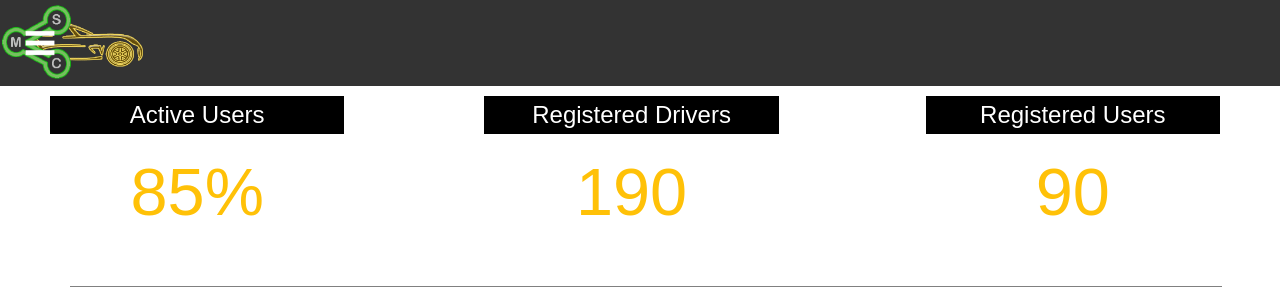
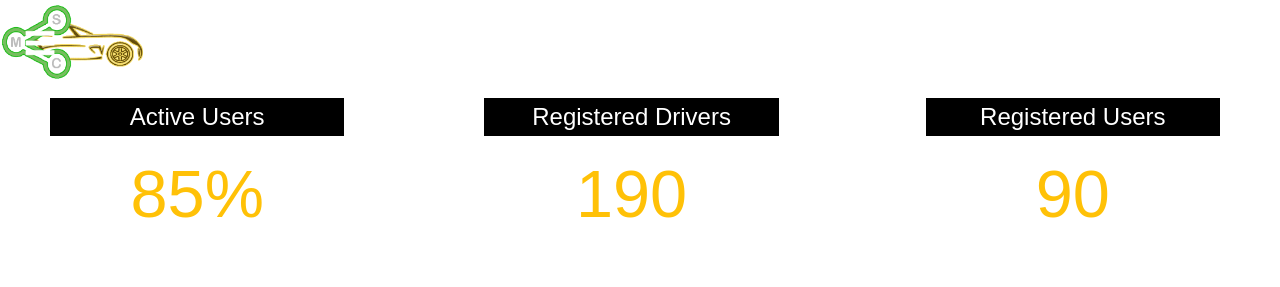
Before and after one commit to jrzeric/shareMyCar, a PHP site: page /account/admin/dashboard.php in a window 1280 px wide. Shown: the top 287 px of the page. Run offline with PHP 8.4, Linux system fonts and the light colour scheme; some libraries are stand-ins or nearby versions.

Commit message:
removing the style in header

```diff
--- a/webapp/account/admin/css/dashboard/style.css
+++ b/webapp/account/admin/css/dashboard/style.css
@@ -1,13 +1,13 @@
 * { margin: auto 0px; font-family: Arial, Verdana, Sans-serif; font-size: 15pt;}
 h1 { text-align: center; }
-header {
+/*header {
   position: relative;
   width: 100%;
   height: 86px;
   color: white;
   background-color: #080B43;
   text-align: left;
-}
+}*/
 main {
   position: relative;
   width: 100%;
--- a/webapp/account/admin/dashboard.php
+++ b/webapp/account/admin/dashboard.php
@@ -5,7 +5,7 @@
     <meta name="viewport" content="width=device-width, initial-scale=1.0">
     <link rel="stylesheet" href="css/dashboard/style.css">
     <link rel="stylesheet" href="css/dashboard/footer.css">
-    <link rel="stylesheet" href="css/dashboard/menuStyle.css">
+    <!--<link rel="stylesheet" href="css/dashboard/menuStyle.css">-->
     <link href="css/dashboard/chart.css" rel="stylesheet"></link>
     <script src="js/dashboard/chart.js" charset="utf-8"></script>
     <script src="js/dashboard/svg.js" charset="utf-8"></script>
```
